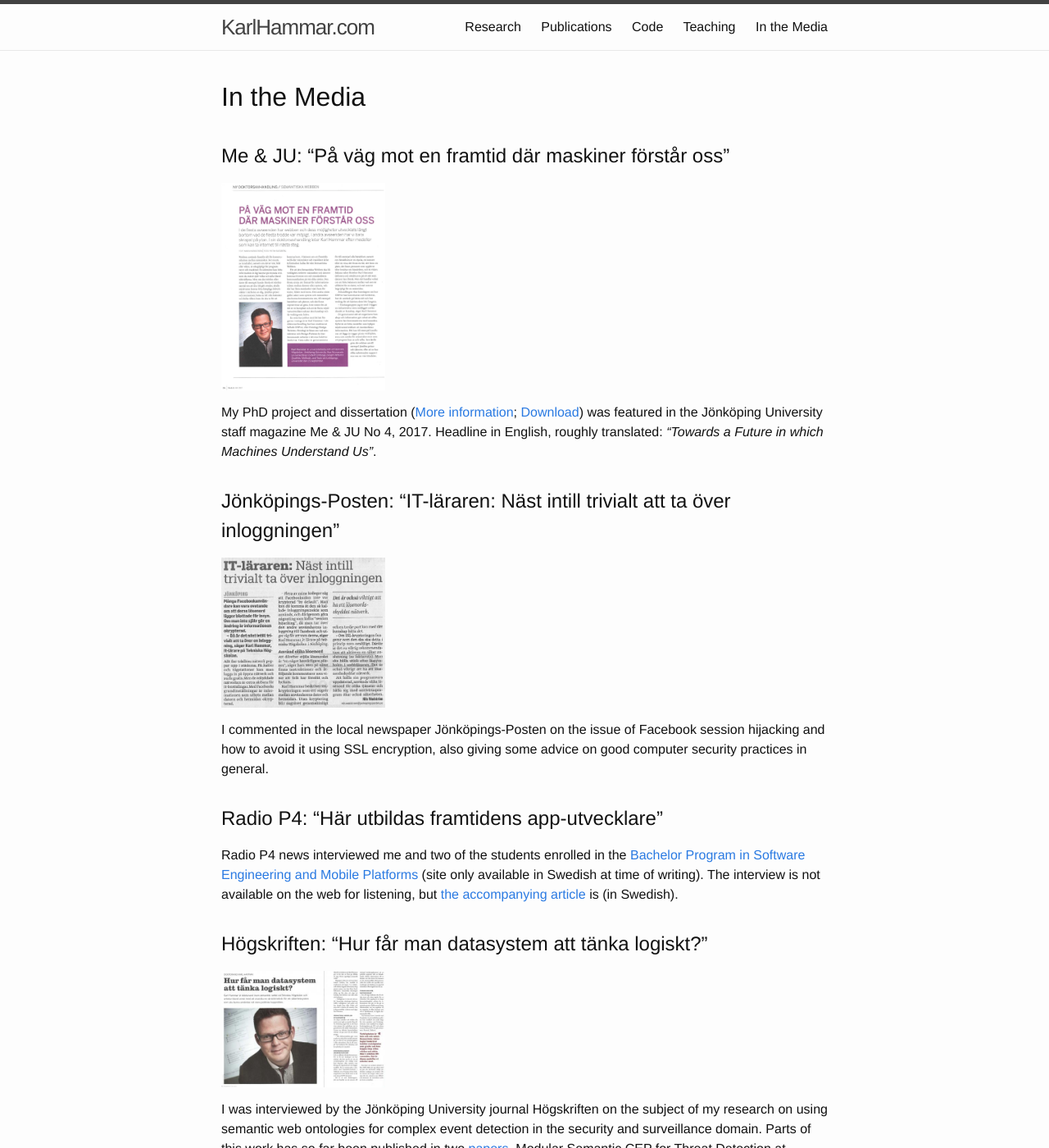
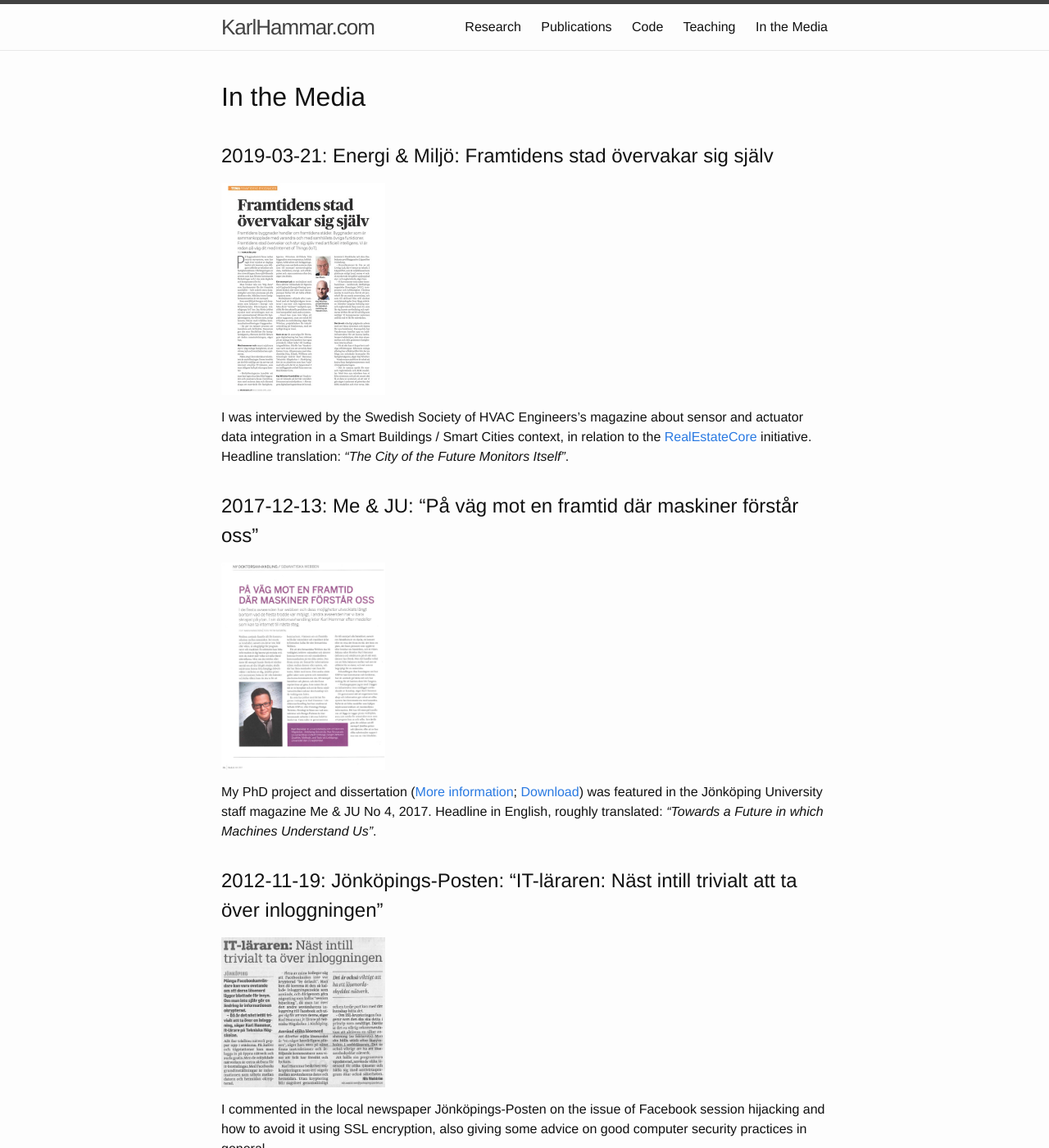
Before and after one commit to hammar/hammar.github.io, a Jekyll site: the page built from 05-in-the-media.md, in a window 1280 px wide and 1400 px high. Shown: the whole window at 82% size. Built offline with Jekyll 4.4.1, drawn with Linux system fonts in a browser that asks for light colours; some of the changed text lies outside the part shown.

Commit message:
Added Energi & Miljö interview

```diff
--- a/05-in-the-media.md
+++ b/05-in-the-media.md
@@ -4,33 +4,39 @@ title: In the Media
 permalink: /in-the-media/
 ---
 
-## Me & JU: "På väg mot en framtid där maskiner förstår oss"
+## 2019-03-21: Energi & Miljö: Framtidens stad övervakar sig själv
+
+[<img src="/images/em-2019-3-4.jpg" alt="Energi & Miljö No. 3-4 2019" style="max-width: 200px;" />](/images/em-2019-3-4.jpg)
+
+I was interviewed by the Swedish Society of HVAC Engineers's magazine about sensor and actuator data integration in a Smart Buildings / Smart Cities context, in relation to the [RealEstateCore](https://www.realestatecore.io) initiative. Headline translation: *"The City of the Future Monitors Itself"*.
+
+## 2017-12-13: Me & JU: "På väg mot en framtid där maskiner förstår oss"
 
 [<img src="/images/meju-2017-4.jpg" alt="Me & JU No. 4 2017" style="max-width: 200px;" />](/images/meju-2017-4.jpg)
 
 My PhD project and dissertation ([More information](http://urn.kb.se/resolve?urn=urn:nbn:se:liu:diva-139584); [Download](/pdfs/hammar2017content.pdf)) was featured in the Jönköping University staff magazine Me & JU No 4, 2017. Headline in English, roughly translated: *"Towards a Future in which Machines Understand Us"*.
 
-## Jönköpings-Posten: "IT-läraren: Näst intill trivialt att ta över inloggningen"
+## 2012-11-19: Jönköpings-Posten: "IT-läraren: Näst intill trivialt att ta över inloggningen"
 
 [<img src="/images/jp-20121119.jpg" alt="Jönköpings-Posten 2012-11-19" style="max-width: 200px;"/>](/images/jp-20121119.jpg)
 
 I commented in the local newspaper Jönköpings-Posten on the issue of Facebook session hijacking and how to avoid it using SSL encryption, also giving some advice on good computer security practices in general.
 
-## Radio P4: "Här utbildas framtidens app-utvecklare"
+## 2012-11-11: Radio P4: "Här utbildas framtidens app-utvecklare"
 
 Radio P4 news interviewed me and two of the students enrolled in the [Bachelor Program in Software Engineering and Mobile Platforms](http://ju.se/jth/utbildning/ingenjorsprogram/mjukvaruutveckling-och-mobila-plattformar.html) (site only available in Swedish at time of writing). The interview is not available on the web for listening, but [the accompanying article](http://sverigesradio.se/sida/artikel.aspx?programid=91&artikel=5266364) is (in Swedish).
 
-## Högskriften: "Hur får man datasystem att tänka logiskt?"
+## 2012-06-01: Högskriften: "Hur får man datasystem att tänka logiskt?"
 
 [<img src="/images/hoegskriften.jpg" alt="Högskriften" style="max-width: 200px;"/>](/images/hoegskriften.jpg)
 
 I was interviewed by the Jönköping University journal Högskriften on the subject of my research on using semantic web ontologies for complex event detection in the security and surveillance domain. Parts of this work has so far been published in two [papers](/publications/), Modular Semantic CEP for Threat Detection at ORADM 2012 and Ontology Design Patterns in Use - Lessons Learnt from an Ontology Engineering Case from WOP/ISWC 2012.
 
-## Radio P4: "What's app?"
+## 2012-02-15: Radio P4: "What's app?"
 
 I was interviewed by the radio P4 show Morgonskiftet, about the new bachelor program in Software Engineering and Mobile Platforms that I'm starting up at Jönköping University. Read a [summary of the interview](http://sverigesradio.se/sida/artikel.aspx?programid=2260&artikel=4966439) (in Swedish), or [listen to the interview itself](http://sverigesradio.se/sida/play.aspx?ljud=3770600) (also in Swedish).
 
-## Jönköpings-Posten: "Mobilsnillen till Jönköping"
+## 2012-02-01: Jönköpings-Posten: "Mobilsnillen till Jönköping"
 
 [<img src="/images/jp-20120201.jpg" alt="Jönköpings-Posten 2012-02-01" style="max-width: 200px;"/>](/images/jp-20120201.jpg)
 
```
Also changed, not shown: images/em-2019-3-4.jpg (added), 1 other file.
